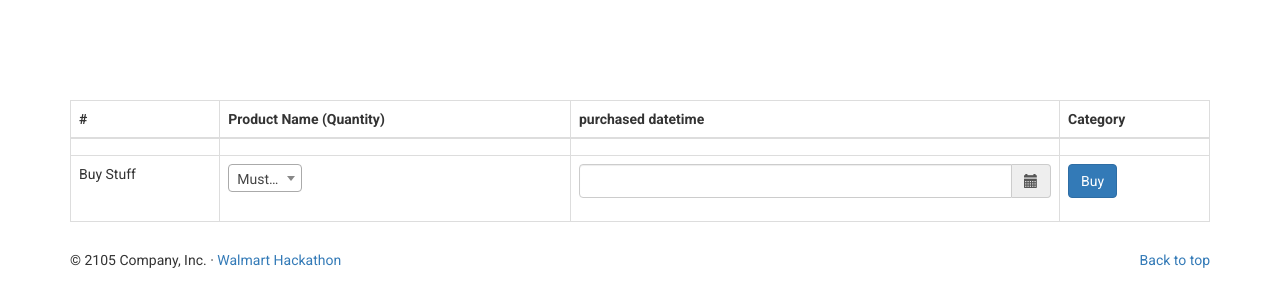
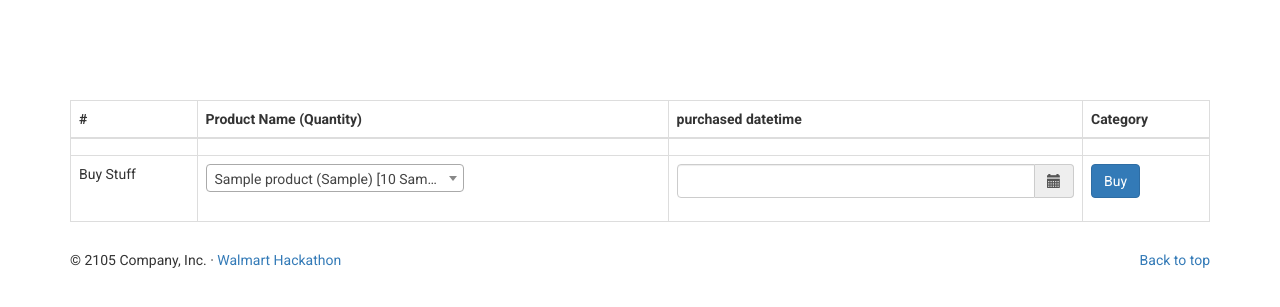
Before and after one commit to Prithvirajbilla/walmart_hackathon, a Django app: page / in a window 1280 px wide. Shown: the part 52-359 px from the top of the page. Run offline with Django 3.2, Linux system fonts and the light colour scheme; tables that the repository leaves empty hold one stand-in row (values such as "Sample post"); some libraries are stand-ins or nearby versions.

Commit message:
Added skus

```diff
--- a/django_app/inventory/models.py
+++ b/django_app/inventory/models.py
@@ -8,12 +8,22 @@ class Product(models.Model):
 	group_by = models.BooleanField(default=False)
 
 	def __str__(self):
-		self.name
+		return self.name
+
+	def __unicode__(self):
+		return self.name
+
 
 class Sku(models.Model):
 	product = models.ForeignKey(Product)
 	quantity = models.IntegerField()
 	type_quantity = models.CharField(max_length=10)
+
+	def __str__(self):
+		return (self.product.name+" (%s) [%d %s]")%(self.product.category,self.quantity,self.type_quantity)
+
+	def __unicode__(self):
+		return (self.product.name+" (%s) [%d %s]")%(self.product.category,self.quantity,self.type_quantity)
 
 
 class User(models.Model):
--- a/django_app/inventory/views.py
+++ b/django_app/inventory/views.py
@@ -5,8 +5,10 @@ from django.http import HttpResponse,HttpResponseRedirect,Http404,HttpResponseNo
 import json
 import datetime
 import urllib
+from inventory.models import *
 
 
 def home(request):
 	template="home.html"
-	return render(request,template)
+	skus = Sku.objects.all()
+	return render(request,template,{"skus":skus})
--- a/django_app/templates/home.html
+++ b/django_app/templates/home.html
@@ -34,9 +34,9 @@
 	<div class="form-group">
 	    <label class="sr-only" for="product_name">Product</label>
 	    <select class="select2" id="product_name" name="sku_id">
-	        <option value="2">Mustard</option>
-	        <option>Ketchup</option>
-	        <option>Relish</option>
+	    {% for sku in skus %}
+	        <option value="{{sku.id}}">{{sku}}</option>
+	    {% endfor %}
 	      </select>
     </div>
 	</td>
```
Also changed, not shown: 2 other files.
